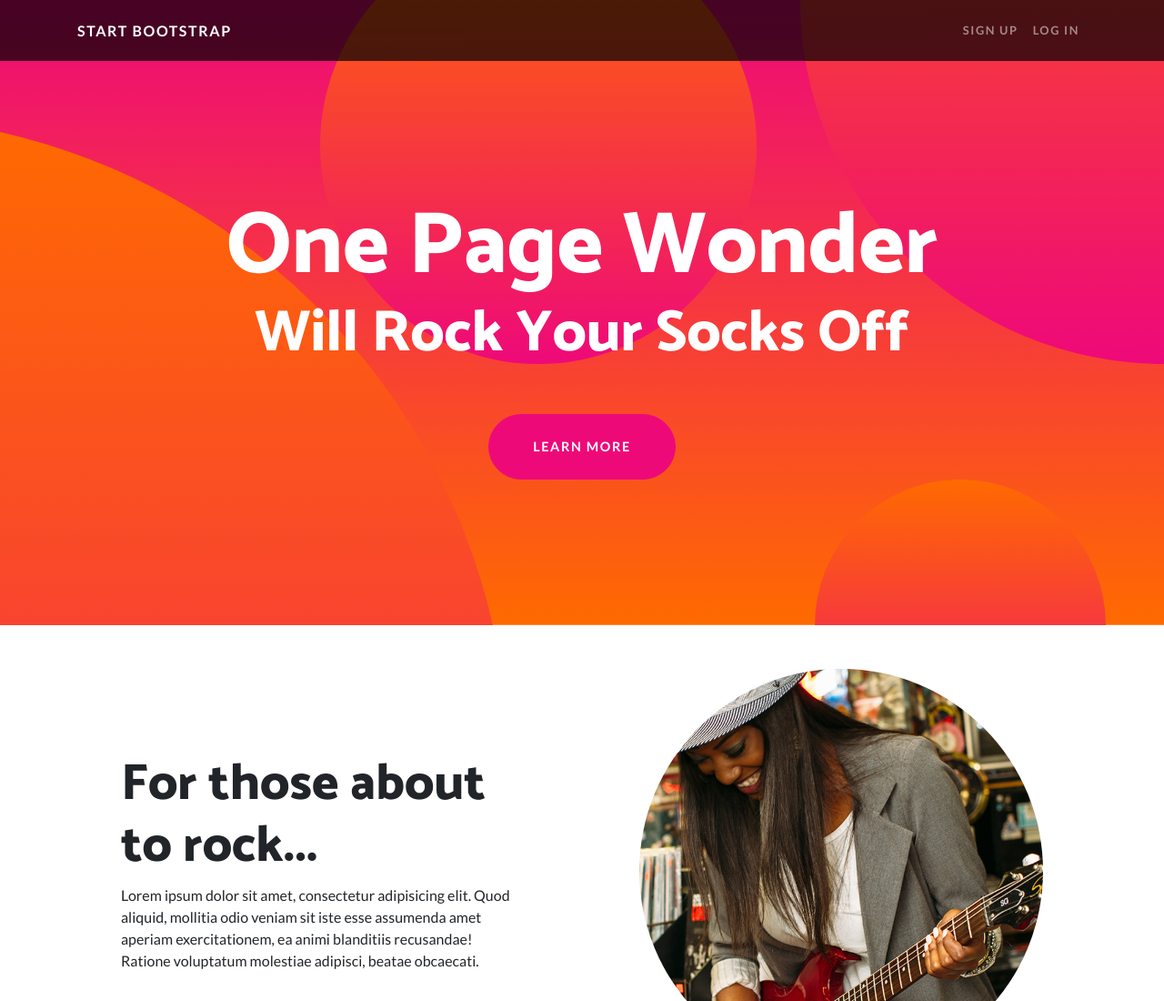
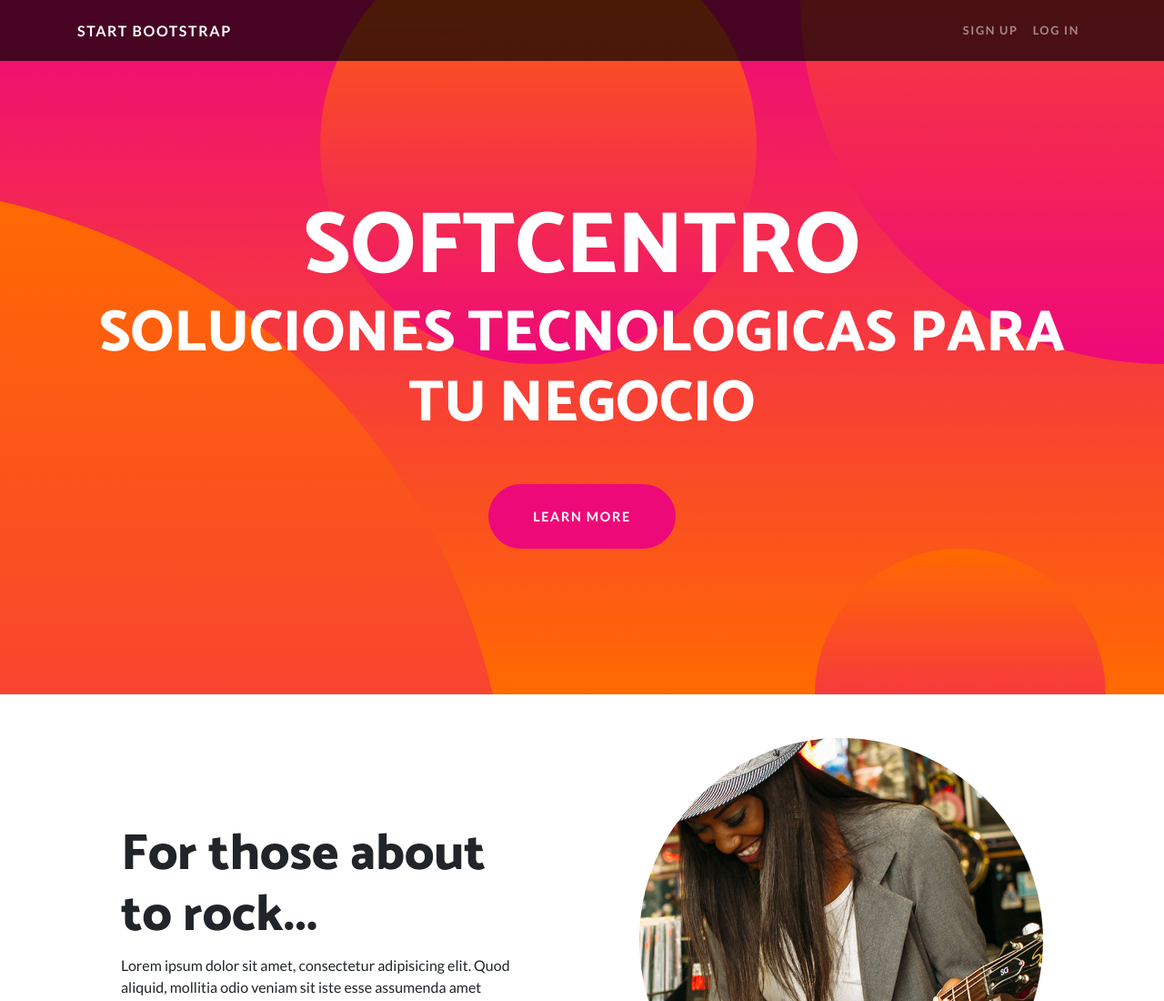
Before and after one commit to andregaytan13/SOFTCENTRO, a website: page index.html in a window 1280 px wide. Shown: the top 1100 px of the page at 91% size. Drawn offline with Linux system fonts and the light colour scheme.

Commit message:
Update index.html

```diff
--- a/index.html
+++ b/index.html
@@ -47,8 +47,8 @@
   <header class="masthead text-center text-white">
     <div class="masthead-content">
       <div class="container">
-        <h1 class="masthead-heading mb-0">One Page Wonder</h1>
-        <h2 class="masthead-subheading mb-0">Will Rock Your Socks Off</h2>
+        <h1 class="masthead-heading mb-0">SOFTCENTRO</h1>
+        <h2 class="masthead-subheading mb-0">SOLUCIONES TECNOLOGICAS PARA TU NEGOCIO</h2>
         <a href="#" class="btn btn-primary btn-xl rounded-pill mt-5">Learn More</a>
       </div>
     </div>
```
